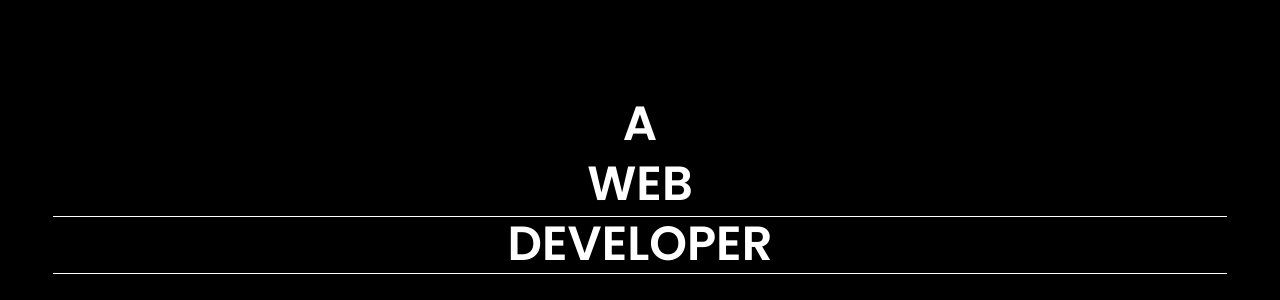
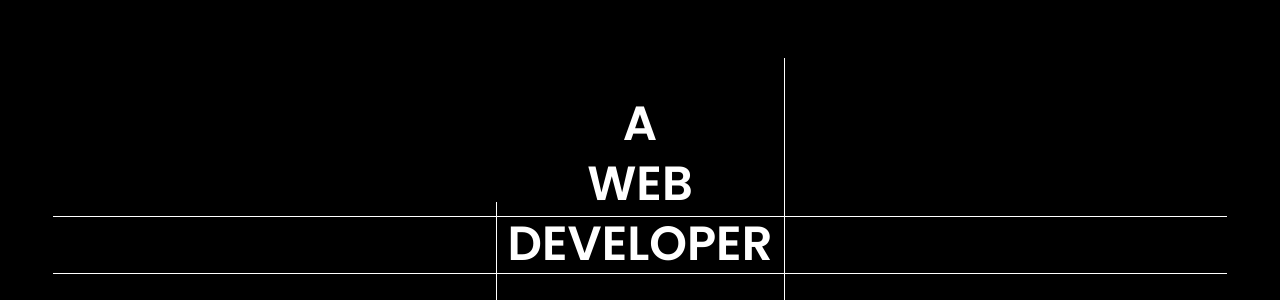
Before and after one commit to sokhuong-uon/sokhuong-old-portfolio, a Next.js app: page / in a window 1280 px wide. Shown: the part 1816-2116 px from the top of the page. Built offline with nearby package versions, Linux system fonts and the light colour scheme.

Commit message:
feat: add more lines to thrid page

```diff
--- a/components/Page3.tsx
+++ b/components/Page3.tsx
@@ -13,6 +13,9 @@ const Page3 = () => {
 					<div className="relative w-full h-full">
 						<div className="w-11/12 h-px mx-auto -translate-y-16 bg-white"></div>
 						<div className="w-11/12 h-px mx-auto -translate-y-2 bg-white"></div>
+
+						<div className="w-px h-48 mx-auto -translate-y-20 bg-white -translate-x-36"></div>
+						<div className="w-px h-72 mx-auto translate-x-36 -translate-y-[26rem] bg-white"></div>
 					</div>
 				</section>
 			</div>
```
